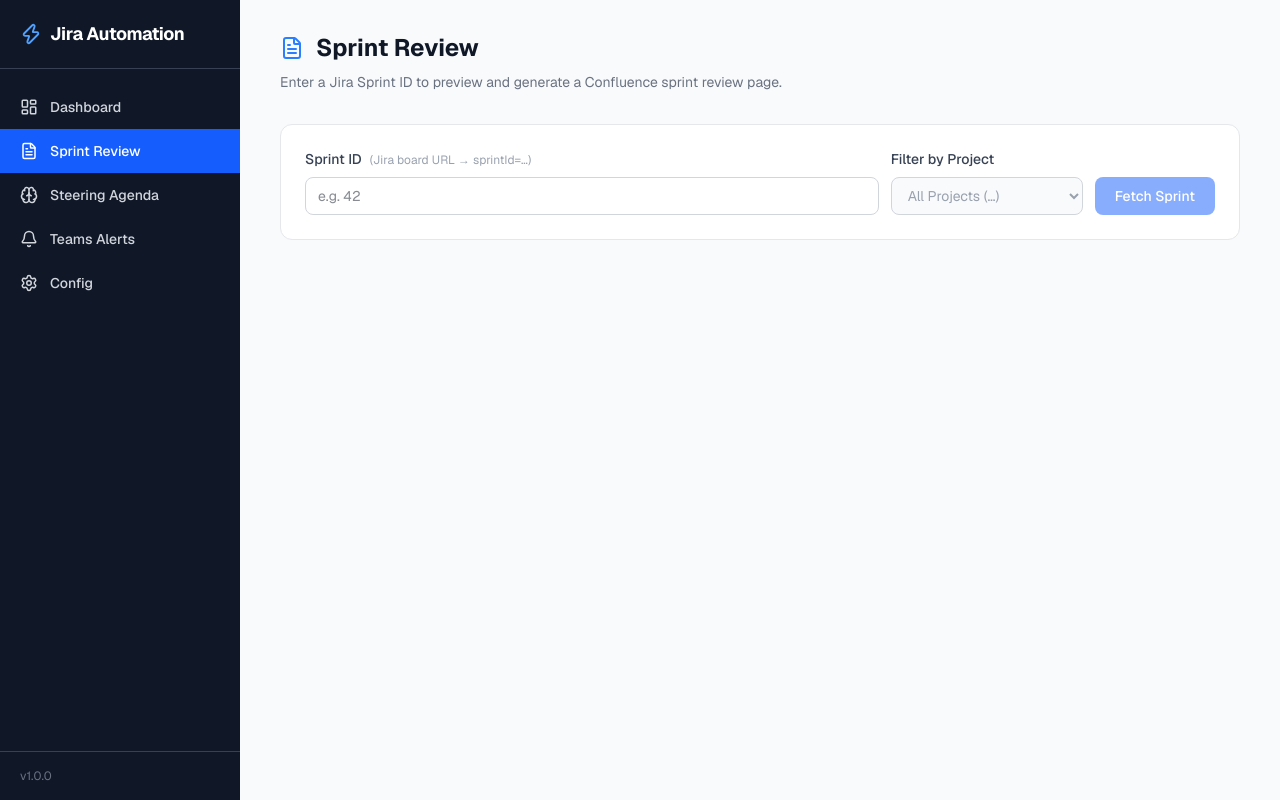
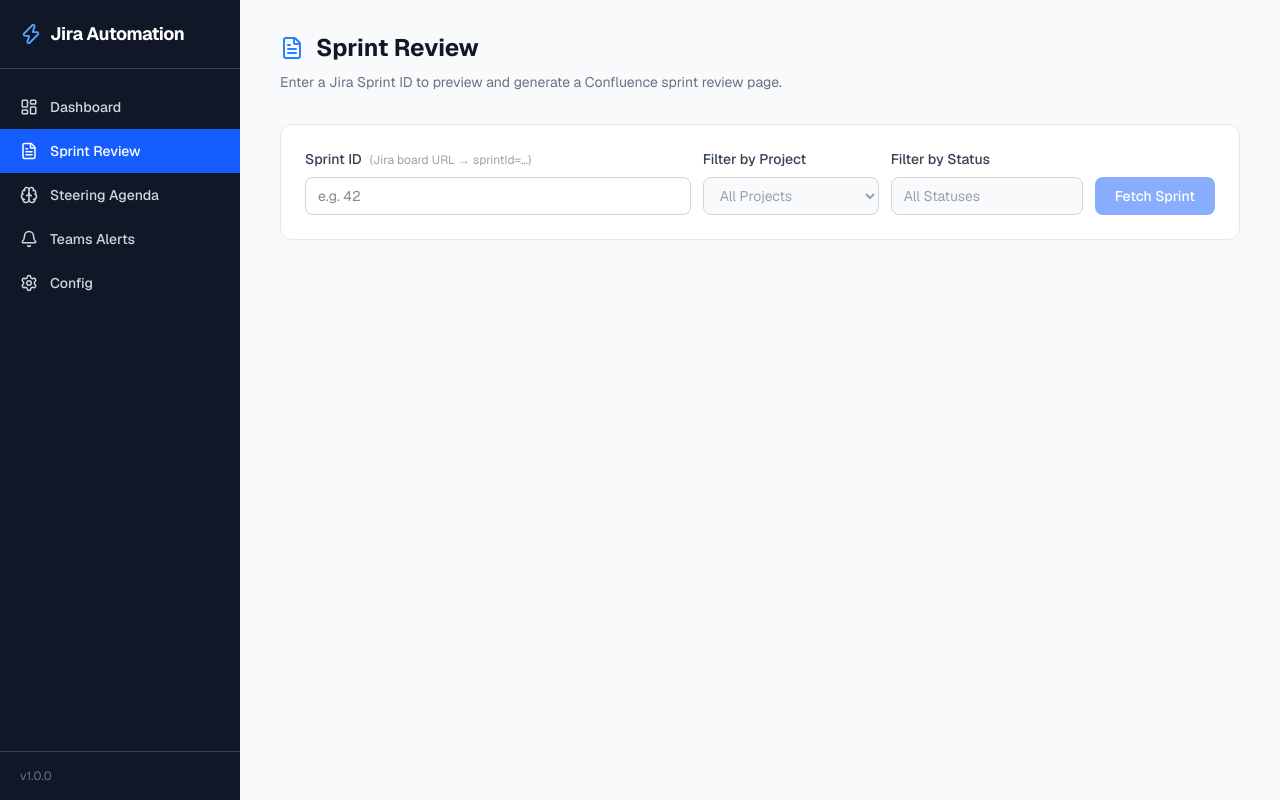
Before and after one commit to AshishBarad/OfficeAutomation, a Next.js app: page /sprint-review in a window 1280 px wide. Built offline with nearby package versions, Linux system fonts and the light colour scheme.

Commit message:
feat: status filter checkbox dropdown + recalculate SP from filtered view

```diff
--- a/app/sprint-review/page.tsx
+++ b/app/sprint-review/page.tsx
@@ -1,8 +1,8 @@
 "use client";
-import { useState, useMemo } from "react";
+import { useState, useMemo, useRef, useEffect } from "react";
 import {
   FileText, ExternalLink, Loader2, CheckCircle,
-  AlertCircle, ChevronDown, ChevronRight, Bug, BarChart2,
+  AlertCircle, ChevronDown, ChevronRight, Bug, BarChart2, ChevronUp,
 } from "lucide-react";
 
 interface JiraIssue {
@@ -20,6 +20,11 @@
     created: string;
     updated: string;
     _completionStatus?: "completed" | "not-completed" | "removed";
+    // Story point custom fields (vary by Jira instance)
+    customfield_10016?: number | null;
+    customfield_10028?: number | null;
+    customfield_10004?: number | null;
+    [key: string]: unknown;
   };
 }
 
@@ -35,10 +40,29 @@
   noEpic: JiraIssue[];
   defects: JiraIssue[];
   capacityHistory: SprintCapacity[];
+  storyPointsFieldId?: string | null;
 }
 
-// Helper: extract project prefix from a ticket key (e.g. "ICE" from "ICE-1373")
+// ── Client-side helpers ───────────────────────────────────────────────────────
+
+// Extract project prefix from a ticket key (e.g. "ICE" from "ICE-1373")
 function projectOf(key: string) { return key.split("-")[0].toUpperCase(); }
+
+// Client-side story points — mirrors lib/jira.ts getStoryPoints
+function getStoryPoints(issue: JiraIssue, spFieldId?: string | null): number {
+  const f = issue.fields as Record<string, unknown>;
+  if (spFieldId) {
+    const val = Number(f[spFieldId]);
+    if (!isNaN(val) && val > 0) return val;
+  }
+  return Number(f.customfield_10016 ?? f.customfield_10028 ?? f.customfield_10004 ?? 0) || 0;
+}
+
+function isDoneStatus(status: string): boolean {
+  const s = status.toLowerCase();
+  return s === "done" || s === "resolved" || s === "closed" ||
+    s === "won't fix" || s === "wont fix";
+}
 
 // ── Shared helpers ────────────────────────────────────────────────────────────
 
@@ -238,10 +262,22 @@
   );
 }
 
-function CapacityTable({ history }: { history: SprintCapacity[] }) {
+function CapacityTable({
+  history,
+  filteredSP,
+}: {
+  history: SprintCapacity[];
+  filteredSP?: { planned: number; delivered: number; ratio: string };
+}) {
   const [open, setOpen] = useState(true);
   const current = history[history.length - 1];
   if (!current) return null;
+
+  // Use client-recalculated numbers if a filter is active
+  const displayPlanned  = filteredSP ? filteredSP.planned  : current.plannedPoints;
+  const displayDelivered = filteredSP ? filteredSP.delivered : current.deliveredPoints;
+  const displayRatio    = filteredSP ? filteredSP.ratio    : current.completionRatio;
+
   return (
     <div className="border border-gray-200 rounded-xl overflow-hidden">
       <button onClick={() => setOpen(!open)}
@@ -250,6 +286,9 @@
           {open ? <ChevronDown size={15} /> : <ChevronRight size={15} />}
           <BarChart2 size={15} className="text-blue-500" />
           <span className="font-semibold text-gray-800 text-sm">Sprint Report — Completion Ratio</span>
+          {filteredSP && (
+            <span className="text-xs bg-amber-100 text-amber-700 px-2 py-0.5 rounded-full">filtered view</span>
+          )}
         </div>
         <span className="text-xs bg-blue-100 text-blue-700 px-2 py-0.5 rounded-full">current sprint</span>
       </button>
@@ -271,9 +310,9 @@
                   {current.sprintName}
                   <span className="ml-2 text-xs bg-blue-100 text-blue-700 px-1.5 py-0.5 rounded-full">current</span>
                 </td>
-                <td className="px-4 py-2 text-center text-gray-700">{current.plannedPoints > 0 ? current.plannedPoints : "—"}</td>
-                <td className="px-4 py-2 text-center text-gray-700">{current.deliveredPoints > 0 ? current.deliveredPoints : "—"}</td>
-                <td className="px-4 py-2 text-center">{completionBadge(current.completionRatio)}</td>
+                <td className="px-4 py-2 text-center text-gray-700">{displayPlanned > 0 ? displayPlanned : "—"}</td>
+                <td className="px-4 py-2 text-center text-gray-700">{displayDelivered > 0 ? displayDelivered : "—"}</td>
+                <td className="px-4 py-2 text-center">{completionBadge(displayRatio)}</td>
               </tr>
             </tbody>
           </table>
@@ -287,7 +326,10 @@
 
 export default function SprintReviewPage() {
   const [sprintId, setSprintId] = useState("");
-  const [selectedProject, setSelectedProject] = useState(""); // "" = show all
+  const [selectedProject, setSelectedProject] = useState("");   // "" = show all
+  const [selectedStatuses, setSelectedStatuses] = useState<Set<string>>(new Set()); // empty = all
+  const [statusDropdownOpen, setStatusDropdownOpen] = useState(false);
+  const statusDropdownRef = useRef<HTMLDivElement>(null);
   const [loading, setLoading] = useState(false);
   const [creating, setCreating] = useState(false);
   const [sprintData, setSprintData] = useState<SprintData | null>(null);
@@ -297,14 +339,30 @@
     epicCount: number; issueCount: number; defectCount: number; sprintCount: number;
   } | null>(null);
 
+  // Close status dropdown when clicking outside
+  useEffect(() => {
+    function handleClick(e: MouseEvent) {
+      if (statusDropdownRef.current && !statusDropdownRef.current.contains(e.target as Node)) {
+        setStatusDropdownOpen(false);
+      }
+    }
+    document.addEventListener("mousedown", handleClick);
+    return () => document.removeEventListener("mousedown", handleClick);
+  }, []);
+
   async function handleFetch() {
     if (!sprintId.trim()) return;
-    setLoading(true); setError(null); setSprintData(null); setResult(null); setSelectedProject("");
+    setLoading(true); setError(null); setSprintData(null); setResult(null);
+    setSelectedProject(""); setSelectedStatuses(new Set());
     try {
       const res = await fetch(`/api/jira/sprint?id=${sprintId.trim()}`);
       const data = await res.json();
       if (data.success) {
-        setSprintData({ sprint: data.sprint, epics: data.epics, noEpic: data.noEpic, defects: data.defects, capacityHistory: data.capacityHistory });
+        setSprintData({
+          sprint: data.sprint, epics: data.epics, noEpic: data.noEpic,
+          defects: data.defects, capacityHistory: data.capacityHistory,
+          storyPointsFieldId: data.storyPointsFieldId ?? null,
+        });
       } else {
         setError(data.error || "Failed to fetch sprint data");
       }
@@ -345,30 +403,75 @@
     return Array.from(prefixes).sort();
   }, [sprintData]);
 
-  // ── Derived: client-side filtered view ───────────────────────────────────────
+  // ── Derived: all unique statuses from fetched data ────────────────────────────
+  const statusOptions = useMemo<string[]>(() => {
+    if (!sprintData) return [];
+    const statuses = new Set<string>();
+    const addIssue = (i: JiraIssue) => statuses.add(i.fields.status.name);
+    sprintData.epics.forEach(e => {
+      e.stories.forEach(st => { addIssue(st.issue); st.subIssues.forEach(addIssue); });
+      e.orphanIssues.forEach(addIssue);
+    });
+    sprintData.noEpic.forEach(addIssue);
+    sprintData.defects.forEach(addIssue);
+    return Array.from(statuses).sort();
+  }, [sprintData]);
+
+  function toggleStatus(status: string) {
+    setSelectedStatuses(prev => {
+      const next = new Set(prev);
+      if (next.has(status)) next.delete(status); else next.add(status);
+      return next;
+    });
+  }
+
+  // ── Derived: client-side filtered view (project + status) ─────────────────────
   const view = useMemo(() => {
     if (!sprintData) return null;
-    if (!selectedProject) return sprintData; // show all
-    const match = (key: string) => projectOf(key) === selectedProject;
+    const matchProject = (key: string) => !selectedProject || projectOf(key) === selectedProject;
+    const matchStatus  = (status: string) => selectedStatuses.size === 0 || selectedStatuses.has(status);
+    const filterIssue  = (i: JiraIssue) => matchProject(i.key) && matchStatus(i.fields.status.name);
+
     const filteredEpics = sprintData.epics
       .map(epic => ({
         ...epic,
         stories: epic.stories
-          .map(st => ({
-            ...st,
-            subIssues: st.subIssues.filter(t => match(t.key)),
-          }))
-          .filter(st => match(st.issue.key) || st.subIssues.length > 0),
-        orphanIssues: epic.orphanIssues.filter(i => match(i.key)),
+          .map(st => ({ ...st, subIssues: st.subIssues.filter(filterIssue) }))
+          .filter(st => filterIssue(st.issue) || st.subIssues.length > 0),
+        orphanIssues: epic.orphanIssues.filter(filterIssue),
       }))
       .filter(e => e.stories.length > 0 || e.orphanIssues.length > 0);
+
     return {
       ...sprintData,
       epics: filteredEpics,
-      noEpic: sprintData.noEpic.filter(i => match(i.key)),
-      defects: sprintData.defects.filter(d => match(d.key)),
+      noEpic: sprintData.noEpic.filter(filterIssue),
+      defects: sprintData.defects.filter(i => matchProject(i.key) && matchStatus(i.fields.status.name)),
     };
-  }, [sprintData, selectedProject]);
+  }, [sprintData, selectedProject, selectedStatuses]);
+
+  // ── Derived: recalculate story points for the filtered view ───────────────────
+  const filteredCapacity = useMemo(() => {
+    if (!view || !sprintData) return undefined;
+    // Only override when a filter is active
+    const hasFilter = !!selectedProject || selectedStatuses.size > 0;
+    if (!hasFilter) return undefined;
+
+    const allIssues: JiraIssue[] = [];
+    view.epics.forEach(e => {
+      e.stories.forEach(st => { allIssues.push(st.issue); allIssues.push(...st.subIssues); });
+      allIssues.push(...e.orphanIssues);
+    });
+    allIssues.push(...view.noEpic);
+
+    const nonEpic = allIssues.filter(i => i.fields.issuetype.name !== "Epic");
+    const spFieldId = sprintData.storyPointsFieldId;
+    const planned   = nonEpic.reduce((sum, i) => sum + getStoryPoints(i, spFieldId), 0);
+    const delivered = nonEpic.filter(i => isDoneStatus(i.fields.status.name))
+                             .reduce((sum, i) => sum + getStoryPoints(i, spFieldId), 0);
+    const ratio = planned > 0 ? Math.round((delivered / planned) * 100) + "%" : "N/A";
+    return { planned, delivered, ratio };
+  }, [view, sprintData, selectedProject, selectedStatuses]);
 
   const totalIssues = view
     ? view.epics.reduce((s, e) => s + e.stories.reduce((ss, st) => ss + 1 + st.subIssues.length, 0) + e.orphanIssues.length, 0) + view.noEpic.length
@@ -386,9 +489,9 @@
 
       {/* Input row */}
       <div className="bg-white border border-gray-200 rounded-xl p-6 mb-6">
-        <div className="flex gap-3 items-end">
+        <div className="flex gap-3 items-end flex-wrap">
           {/* Sprint ID */}
-          <div className="flex-1">
+          <div className="flex-1 min-w-48">
             <label className="block text-sm font-medium text-gray-700 mb-2">
               Sprint ID
               <span className="ml-2 text-xs text-gray-400 font-normal">(Jira board URL → sprintId=…)</span>
@@ -400,21 +503,79 @@
           </div>
 
           {/* Project filter dropdown — populated after fetch */}
-          <div className="w-48">
-            <label className="block text-sm font-medium text-gray-700 mb-2">
-              Filter by Project
-            </label>
+          <div className="w-44">
+            <label className="block text-sm font-medium text-gray-700 mb-2">Filter by Project</label>
             <select
               value={selectedProject}
               onChange={e => setSelectedProject(e.target.value)}
               disabled={projectPrefixes.length === 0}
               className="w-full border border-gray-300 rounded-lg px-3 py-2 text-sm focus:outline-none focus:ring-2 focus:ring-blue-500 disabled:bg-gray-50 disabled:text-gray-400"
             >
-              <option value="">All Projects ({projectPrefixes.length > 0 ? projectPrefixes.join(", ") : "…"})</option>
+              <option value="">All Projects</option>
               {projectPrefixes.map(p => (
                 <option key={p} value={p}>{p}</option>
               ))}
             </select>
+          </div>
+
+          {/* Status multi-select — checkbox dropdown */}
+          <div className="w-48 relative" ref={statusDropdownRef}>
+            <label className="block text-sm font-medium text-gray-700 mb-2">Filter by Status</label>
+            <button
+              type="button"
+              disabled={statusOptions.length === 0}
+              onClick={() => setStatusDropdownOpen(o => !o)}
+              className="w-full flex items-center justify-between border border-gray-300 rounded-lg px-3 py-2 text-sm bg-white focus:outline-none focus:ring-2 focus:ring-blue-500 disabled:bg-gray-50 disabled:text-gray-400"
+            >
+              <span className="truncate text-left">
+                {selectedStatuses.size === 0
+                  ? "All Statuses"
+                  : `${selectedStatuses.size} selected`}
+              </span>
+              {statusOptions.length > 0 && (
+                statusDropdownOpen ? <ChevronUp size={14} /> : <ChevronDown size={14} />
+              )}
+            </button>
+
+            {statusDropdownOpen && statusOptions.length > 0 && (
+              <div className="absolute z-50 mt-1 w-full bg-white border border-gray-200 rounded-lg shadow-lg py-1 max-h-64 overflow-y-auto">
+                {/* Select all / Clear */}
+                <div className="flex gap-2 px-3 py-1.5 border-b border-gray-100">
+                  <button
+                    className="text-xs text-blue-600 underline"
+                    onClick={() => setSelectedStatuses(new Set())}
+                  >All</button>
+                  <span className="text-gray-300">|</span>
+                  <button
+                    className="text-xs text-blue-600 underline"
+                    onClick={() => setSelectedStatuses(new Set(statusOptions))}
+                  >None</button>
+                </div>
+                {statusOptions.map(status => {
+                  const checked = selectedStatuses.size === 0 || selectedStatuses.has(status);
+                  return (
+                    <label key={status} className="flex items-center gap-2 px-3 py-1.5 hover:bg-gray-50 cursor-pointer text-sm">
+                      <input
+                        type="checkbox"
+                        checked={checked}
+                        onChange={() => {
+                          // If currently "all selected" (empty set), clicking a checkbox
+                          // means "deselect everything except the clicked one"
+                          if (selectedStatuses.size === 0) {
+                            const allExcept = new Set(statusOptions.filter(s => s !== status));
+                            setSelectedStatuses(allExcept);
+                          } else {
+                            toggleStatus(status);
+                          }
+                        }}
+                        className="rounded"
+                      />
+                      <span className="text-gray-700 truncate">{status}</span>
+                    </label>
+                  );
+                })}
+              </div>
+            )}
           </div>
 
           <button onClick={handleFetch} disabled={loading || !sprintId.trim()}
@@ -423,9 +584,18 @@
             Fetch Sprint
           </button>
         </div>
-        {selectedProject && (
-          <p className="mt-2 text-xs text-blue-600">
-            Showing <strong>{selectedProject}-*</strong> tickets only — <button className="underline" onClick={() => setSelectedProject("")}>clear filter</button>
+
+        {/* Active filter hints */}
+        {(selectedProject || selectedStatuses.size > 0) && (
+          <p className="mt-2 text-xs text-blue-600 flex items-center gap-2 flex-wrap">
+            {selectedProject && <span>Project: <strong>{selectedProject}-*</strong></span>}
+            {selectedStatuses.size > 0 && (
+              <span>Status: <strong>{Array.from(selectedStatuses).join(", ")}</strong></span>
+            )}
+            <span>·</span>
+            <button className="underline" onClick={() => { setSelectedProject(""); setSelectedStatuses(new Set()); }}>
+              clear all filters
+            </button>
           </p>
         )}
       </div>
@@ -500,7 +670,7 @@
 
           {/* Section: Capacity */}
           <h3 className="text-xs font-semibold text-gray-500 uppercase tracking-widest mt-8 mb-3">Sprint Report</h3>
-          <CapacityTable history={view.capacityHistory} />
+          <CapacityTable history={view.capacityHistory} filteredSP={filteredCapacity} />
 
           {/* Create button */}
           <div className="mt-8 flex justify-end">
```
